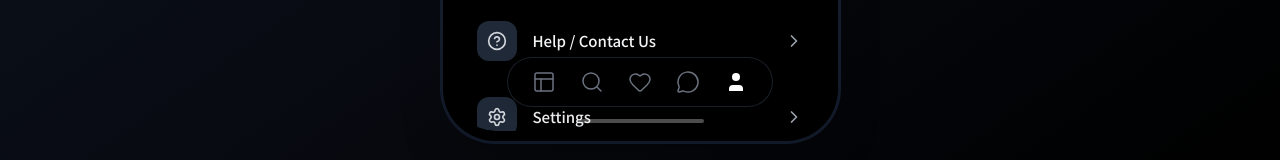
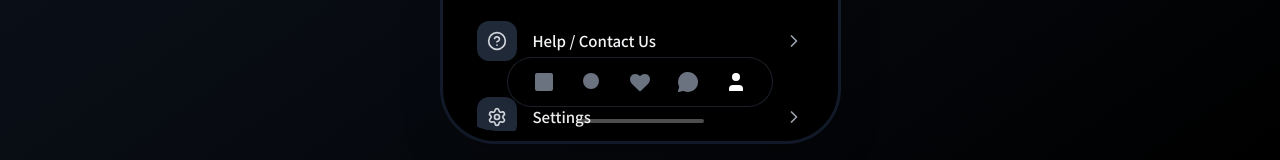
Before and after one commit to link2004/youlet-design-mock, a React (Vite) app: page / in a window 1280 px wide. Shown: the part 726-886 px from the top of the page. Built offline with nearby package versions, Linux system fonts and the light colour scheme.

Commit message:
style: Use filled icons for all nav items

```diff
--- a/components/BottomNav.tsx
+++ b/components/BottomNav.tsx
@@ -9,8 +9,8 @@ const BottomNav: React.FC = () => {
           <div key={index} className="cursor-pointer">
             <item.icon
               size={24}
-              className={item.active ? "text-black dark:text-white fill-current" : "text-gray-400 dark:text-gray-500"}
-              strokeWidth={item.active ? 0 : 1.5}
+              className={`fill-current ${item.active ? "text-black dark:text-white" : "text-gray-400 dark:text-gray-500"}`}
+              strokeWidth={0}
             />
           </div>
         ))}
```
